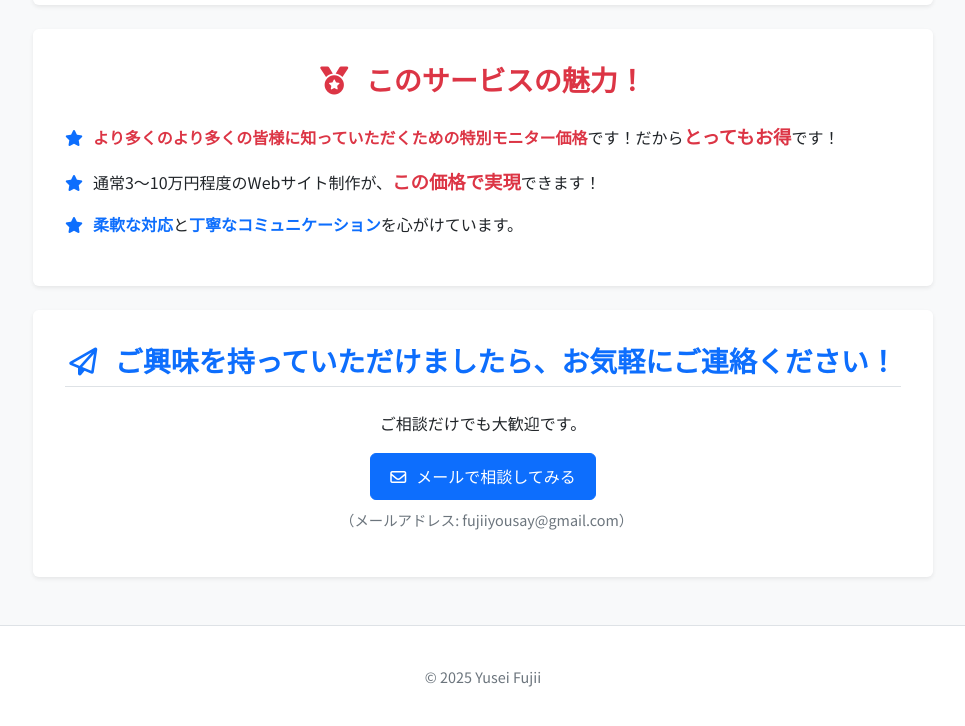
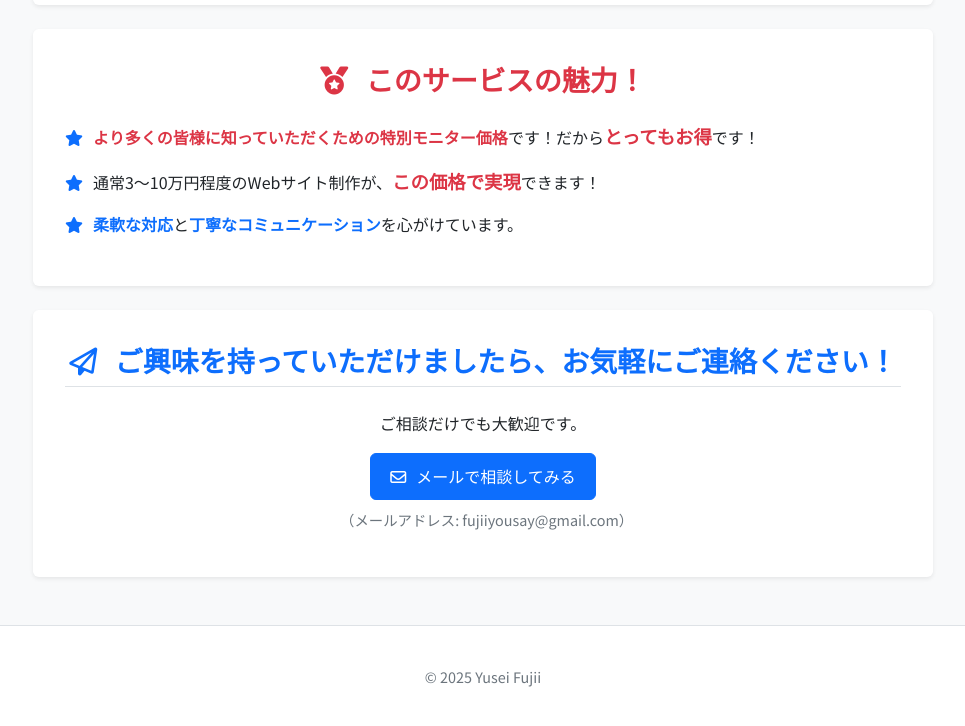
Before and after one commit to yfitjp/site, a plain HTML site: page index.html in a window 1280 px wide. Shown: the part 3347-4073 px from the top of the page, without its empty margins (157-1122 px from the left). Drawn offline with nearby package versions, Linux system fonts and the light colour scheme.

Commit message:
0420debug

```diff
--- a/index.html
+++ b/index.html
@@ -121,7 +121,7 @@
     <section id="features" data-aos="fade-up">
         <h2 class="highlight-strong"><i class="fa-solid fa-medal"></i> このサービスの魅力！</h2>
         <ul>
-            <li><i class="fa-solid fa-star highlight-icon"></i> <strong class="highlight-strong">より多くのより多くの皆様に知っていただくための特別モニター価格</strong>です！だから<strong class="highlight-price">とってもお得</strong>です！</li>
+            <li><i class="fa-solid fa-star highlight-icon"></i> <strong class="highlight-strong">より多くの皆様に知っていただくための特別モニター価格</strong>です！だから<strong class="highlight-price">とってもお得</strong>です！</li>
             <li><i class="fa-solid fa-star highlight-icon"></i> 通常3〜10万円程度のWebサイト制作が、<strong class="highlight-price">この価格で実現</strong>できます！</li>
             <li><i class="fa-solid fa-star highlight-icon"></i> <strong class="highlight">柔軟な対応</strong>と<strong class="highlight">丁寧なコミュニケーション</strong>を心がけています。</li>
         </ul>
```
